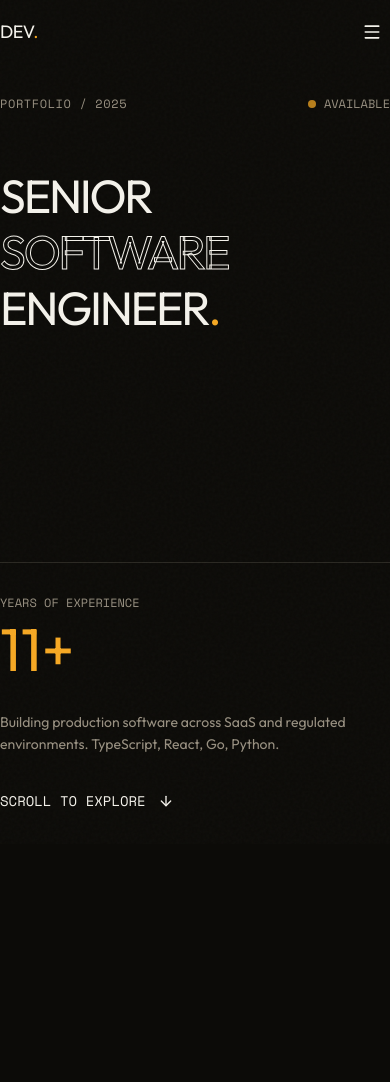
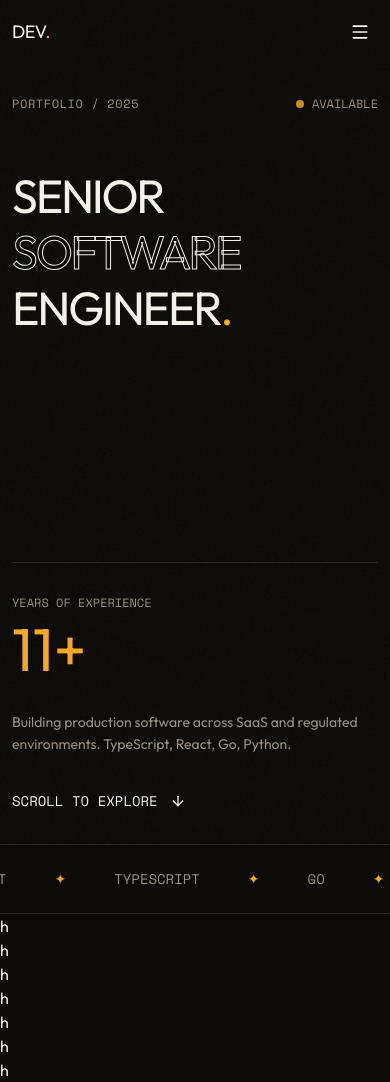
Before and after one commit to bhopalg/portfolio, a Next.js app: page / in a window 390 px wide. Before the commit the page ends 844 px from the top, so only its background shows below. Built offline with nearby package versions, Linux system fonts and the light colour scheme.

Commit message:
Add Marquee component and adjust padding in Hero and Navigation; update scroll threshold for navigation visibility

```diff
--- a/app/page.tsx
+++ b/app/page.tsx
@@ -1,9 +1,18 @@
 import Hero from "@/components/Hero";
+import Marquee from "@/components/Marquee";
 
 export default function Home() {
   return (
     <main>
       <Hero />
+      <Marquee />
+      <p>h</p>
+      <p>h</p>
+      <p>h</p>
+      <p>h</p>
+      <p>h</p>
+      <p>h</p>
+      <p>h</p>
     </main>
   );
 }
--- a/components/Hero.tsx
+++ b/components/Hero.tsx
@@ -2,7 +2,7 @@ import { ArrowDown } from "lucide-react";
 
 export default function Hero() {
   return (
-    <section className="min-h-screen flex flex-col justify-between pt-24 pb-8 grain">
+    <section className="min-h-screen flex flex-col justify-between pt-24 pb-8 grain px-3 lg:px-0">
       <div className="container mx-auto">
         {/* Top bar */}
         <div className="flex items-center justify-between mb-16 md:mb-24">
--- /dev/null
+++ b/components/Marquee.tsx
@@ -0,0 +1,32 @@
+export default function Marquee() {
+  const items = [
+    "REACT",
+    "TYPESCRIPT",
+    "GO",
+    "PYTHON",
+    "NEXT.JS",
+    "AWS",
+    "AZURE",
+    "GRAPHQL",
+    "REST",
+    "TERRAFORM",
+    "DOCKER",
+    "FASTAPI",
+  ];
+
+  return (
+    <div className="py-6 border-y border-border overflow-hidden">
+      <div className="marquee flex gap-12 whitespace-nowrap">
+        {[...items, ...items].map((item, i) => (
+          <span
+            key={i}
+            className="font-mono text-sm text-muted-foreground flex items-center gap-12"
+          >
+            {item}
+            <span className="text-primary">✦</span>
+          </span>
+        ))}
+      </div>
+    </div>
+  );
+}
--- a/components/Navigation.tsx
+++ b/components/Navigation.tsx
@@ -9,7 +9,7 @@ export default function Navigation() {
 
   useEffect(() => {
     const handleScroll = () => {
-      setIsScrolled(window.scrollY > 100);
+      setIsScrolled(window.scrollY > 35);
     };
     window.addEventListener("scroll", handleScroll);
     return () => window.removeEventListener("scroll", handleScroll);
@@ -26,7 +26,7 @@ export default function Navigation() {
   return (
     <>
       <nav
-        className={`fixed top-0 left-0 right-0 z-50 transition-all duration-500 ${
+        className={`fixed top-0 left-0 right-0 z-50 transition-all duration-500 px-3 lg:px-0 ${
           isScrolled
             ? "bg-background/95 backdrop-blur-sm border-b border-border"
             : "bg-transparent"
@@ -73,7 +73,7 @@ export default function Navigation() {
 
       {/* Mobile menu */}
       {isMobileMenuOpen && (
-        <div className="fixed inset-0 z-40 bg-background pt-20 md:hidden">
+        <div className="fixed inset-0 z-40 bg-background pt-20 md:hidden px-3 lg:px-0">
           <div className="container py-8">
             <div className="flex flex-col gap-6">
               {navLinks.map((link, index) => (
```
